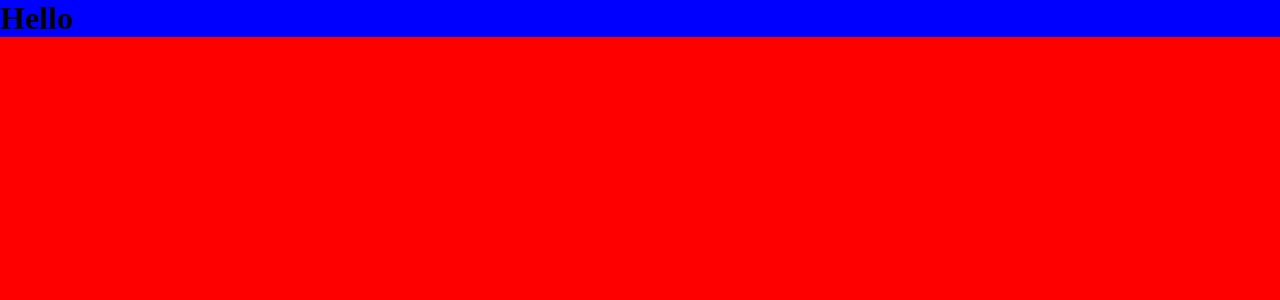
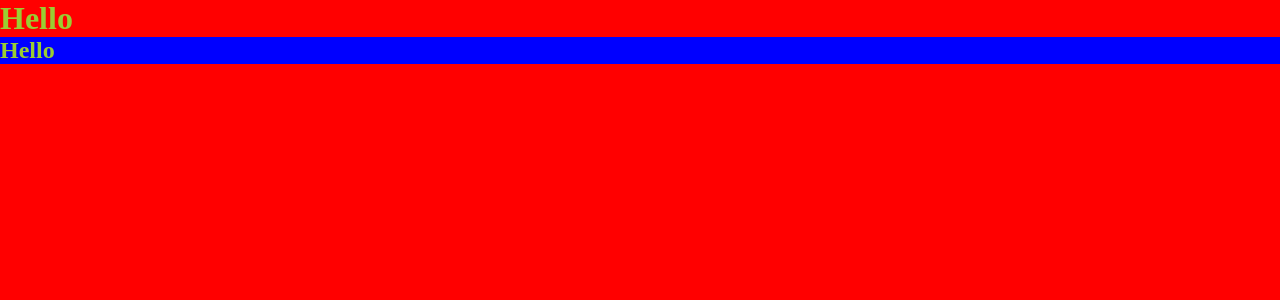
Before and after one commit to fty57/strapi_portfolio_page, a React (Create React App) app in the folder portfolio-frontend/: page / in a window 1280 px wide. Shown: the top 300 px of the page. Built offline with nearby package versions, Linux system fonts and the light colour scheme.

Commit message:
120. Conhecendo melhor o styled-components

```diff
--- a/portfolio-frontend/src/templates/App/index.jsx
+++ b/portfolio-frontend/src/templates/App/index.jsx
@@ -1,10 +1,46 @@
 import { Wrapper } from './styles';
+import styled, { css } from 'styled-components';
+import { theme } from '../../styles/theme';
+
+const Heading = styled.h1`
+  color: purple;
+`;
+
+const Container = styled.div`
+  background: purple;
+
+  ${({ theme, bg }) => css`
+    color: ${theme.colors.secondaryBg};
+    background: ${bg};
+  `}
+
+  ${Heading} {
+    color: yellowgreen;
+  }
+`;
+
+const Container2 = styled(Container).attrs({ as: 'article' })`
+  background: blue;
+
+  ${Heading}:hover {
+    color: #c77b34;
+  }
+
+  &:hover {
+    background: pink;
+  }
+`;
 
 function Home() {
   return (
     <div className="App">
       <Wrapper>
-        <h1>Hello</h1>
+        <Container bg="red">
+          <Heading>Hello</Heading>
+        </Container>
+        <Container2>
+          <Heading>Hello</Heading>
+        </Container2>
       </Wrapper>
     </div>
   );
```
